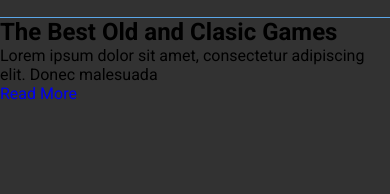
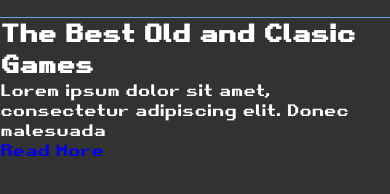
Before and after one commit to DaniloRua/Games-website, a plain HTML site: page index.html in a window 390 px wide. Shown: the part 76-270 px from the top of the page. Drawn offline with Linux system fonts and the light colour scheme.

Commit message:
responsive menu update

```diff
--- a/index.html
+++ b/index.html
@@ -48,30 +48,28 @@
         </div>
 
     </header>
-
-
-
+    <nav class="bars-menu" id="responsive-menu">
+        <ul>
+            <li><a href="index.html">Home</a></li>
+            <li><a href="/Games.html">Games</a></li>
+            <li><a href="/contact.html">Contact</a></li>
+            <li><a href="#">About</a></li>
+        </ul>
+    </nav>
 
 
 
 
     <main class="main-section">
-        <nav class="bars-menu">
-            <ul>
-                <li><a href="index.html">Home</a></li>
-                <li><a href="/Games.html">Games</a></li>
-                <li><a href="/contact.html">Contact</a></li>
-                <li><a href="#">About</a></li>
-            </ul>
-        </nav>
+
 
         <div class="container">
-            <h2>The Best <span>Old and Clasic</span> Games </h2>
+            <h2>The Best <span class="highlighter">Old and Clasic</span> Games </h2>
             <p>Lorem ipsum dolor sit amet, consectetur adipiscing elit. Donec malesuada <br>
-                <a href="/about.html" class="site-btn">Read More</a>
+                <a href="/about.html" class="read-more-btn">Read More</a>
         </div>
 
-        </section>
+
 
     </main>
 
--- a/style.css
+++ b/style.css
@@ -1,3 +1,8 @@
+@font-face {
+    font-family: videogame;
+    src: url(./fonts/Retro\ Gaming.ttf)
+}
+
 * {
   margin: 0%;
   padding: 0%;
@@ -188,7 +193,8 @@ a {
   height: 100%;
   border: rgb(50, 50, 50);
   font-size: 18px;
-  z-index: 1;
+  z-index: 999;
+  animation: slideDown 0.5s forwards;
   transition: all 0.5s ease-in-out;
 
  }
@@ -215,8 +221,33 @@ background-color:rgb(91, 167, 233);
   justify-content: center;
 
 }
+}
+
+
+.main-section{
+  height: 75vh;
+  width: 100%;
+  background-image: url();
+  z-index: -1;
+  background-origin:padding-box;
+  background-size: 100%;
+  color: white;
+  font-family:videogame;
+
 
 }
+
+
+
+
+
+
+
+
+
+
+
+
 
 @keyframes vanish {
   from {
@@ -226,3 +257,15 @@ background-color:rgb(91, 167, 233);
     opacity: 0%;
   }
 }
+
+@keyframes slideDown {
+  0% {
+    opacity: 0;
+    transform: translateY(-40px)
+  }
+
+  100% {
+    opacity: 1;
+    transform: translateY(0)
+  }
+}
```
